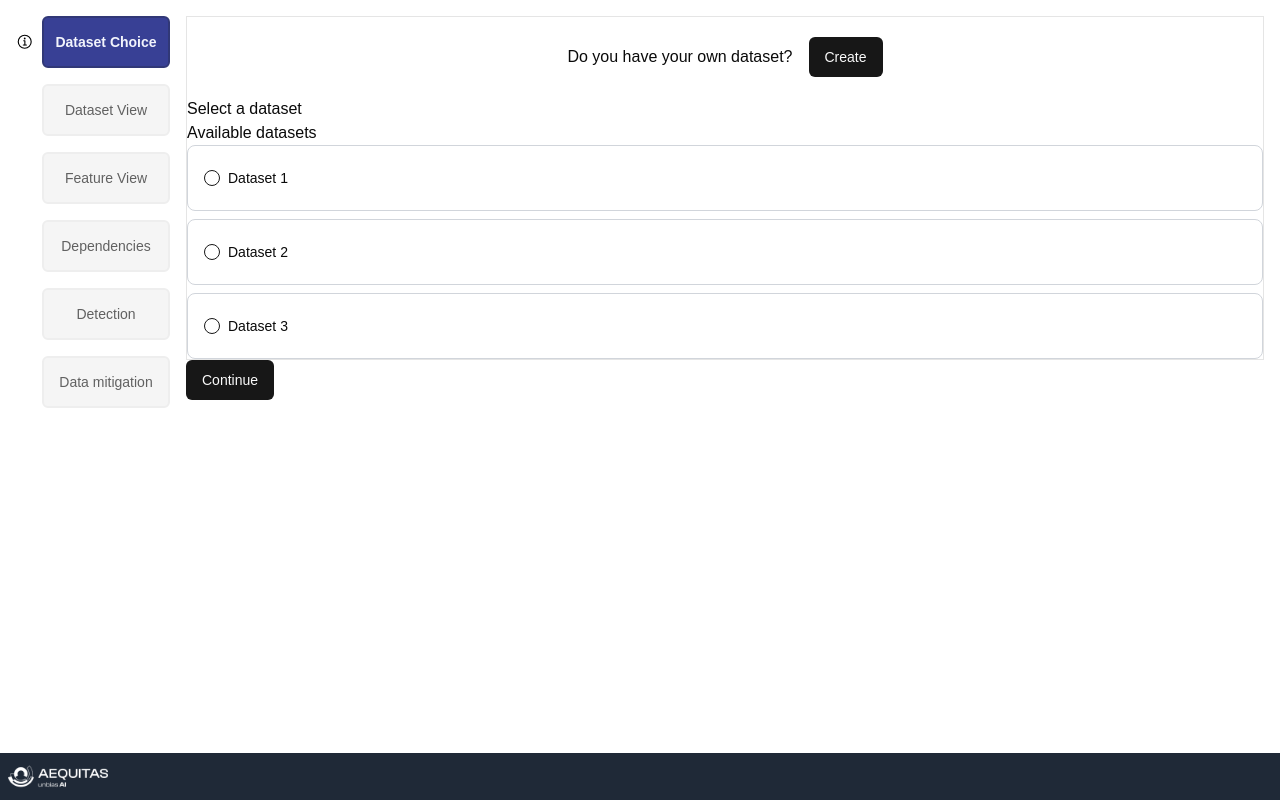
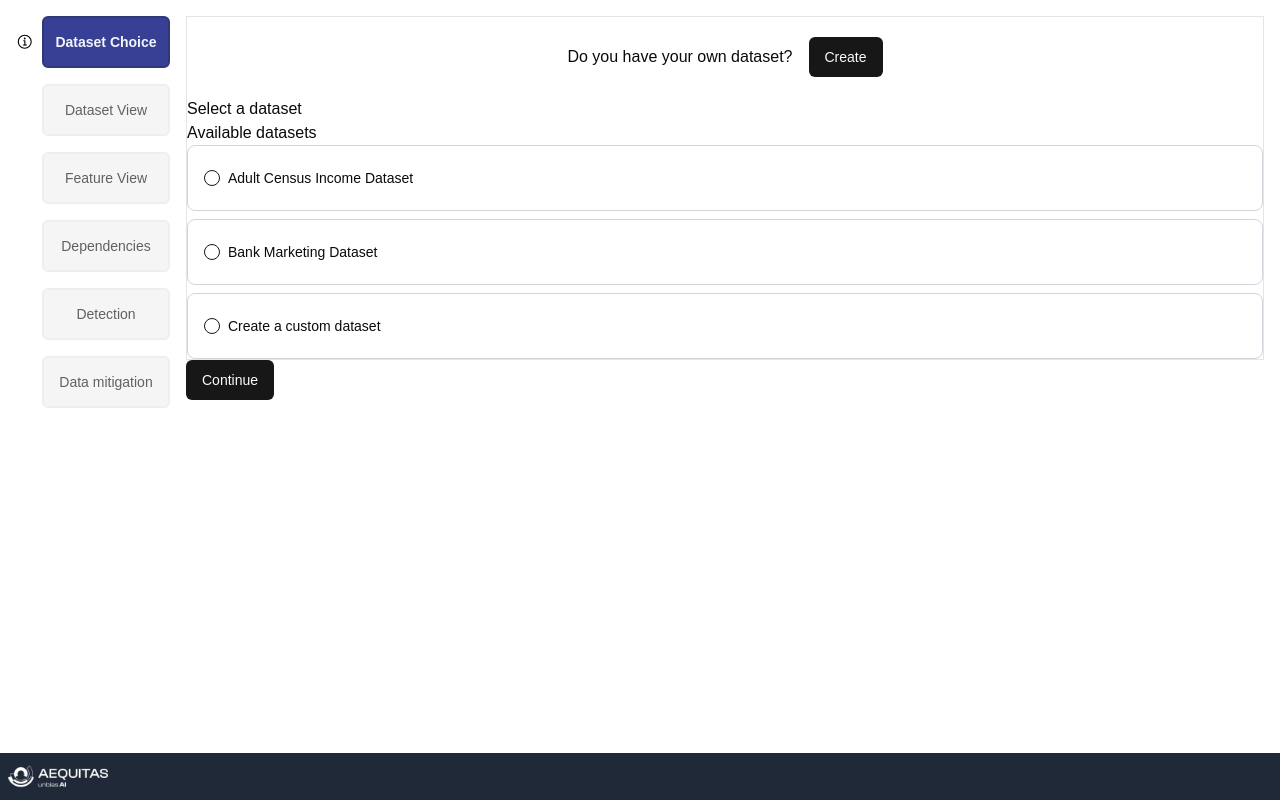
Before and after one commit to aequitas-aod/aequitas-frontend, a Next.js app: page /en/dataset-choice in a window 1280 px wide. Built offline with nearby package versions, Linux system fonts and the light colour scheme.

Commit message:
fix: update mock for DatasetSelection

```diff
--- /dev/null
+++ b/mocks/1_dataset-choice/1.json
@@ -0,0 +1,34 @@
+{
+    "id": {
+      "code": "p-1-DatasetSelection"
+    },
+    "text": "Choose a dataset or load your own.",
+    "description": "Select a dataset from the list below or load your own.",
+    "type": "single",
+    "answers": [
+      {
+        "id": {
+          "code": "p-1-AdultDataset"
+        },
+        "text": "Adult Census Income Dataset",
+        "description": "This dataset contains information about adults and their income.",
+        "select": true
+      },
+      {
+        "id": {
+          "code": "p-1-BankDataset"
+        },
+        "text": "Bank Marketing Dataset",
+        "description": "This dataset contains information about adults and their income.",
+        "select": false
+      },
+      {
+        "id": {
+          "code": "p-1-Custom"
+        },
+        "text": "Create a custom dataset",
+        "description": "This dataset contains information about adults and their income.",
+        "select": false
+      }
+    ]
+  }
--- /dev/null
+++ b/mocks/1_dataset-choice/mock.ts
@@ -0,0 +1,22 @@
+import questionarrie1 from "./1.json";
+
+export interface Answers {
+  id: {
+    code: string; // ID della risposta lato backend
+  };
+  text: string; // Nome intelleggibile del dataset
+  description?: string; // Descrizione breve del dataset
+  select: boolean; // Indica se è selezionato
+}
+
+export interface Questionnarie {
+  id: {
+    code: string; // ID della view lato backend
+  };
+  description: string; // Descrizione lunga della view
+  text: string; // Titolo della pagina
+  type: string; // Metadato che indica che alla fine verrà selezionato un solo elemento
+  answers: Answers[]; // Array di risposte
+}
+
+export const dataset: Questionnarie = questionarrie1;
--- a/src/components/molecules/RadioItem/index.tsx
+++ b/src/components/molecules/RadioItem/index.tsx
@@ -1,13 +1,13 @@
 import { Label } from "@/components/ui/label";
 import { RadioGroupItem } from "@/components/ui/radio-group";
-import { DatasetAnswer } from "@/features/dataset-choice/mock";
+import { Answers } from "../../../../mocks/1_dataset-choice/mock";
 
 export const RadioItem = ({
   option,
   selected,
   onSelect,
 }: {
-  option: DatasetAnswer;
+  option: Answers;
   selected: string | null;
   onSelect: (value: string) => void;
 }) => {
--- a/src/features/dataset-choice/mock.ts
+++ /dev/null
@@ -1,69 +0,0 @@
-export interface DatasetAnswer {
-  id: {
-    code: string; // ID della risposta lato backend
-  };
-  text: string; // Nome intelleggibile del dataset
-  description?: string; // Descrizione breve del dataset
-  size?: number; // in px
-  records?: number; // Numero di record
-  creationDate?: string; // Data di creazione
-  isSelected?: boolean; // Indica se è selezionato
-  isCustomDataset?: boolean; // Indica se è un dataset custom
-}
-
-export interface DatasetSelection {
-  id: {
-    code: string; // ID della view lato backend
-  };
-  longDescription: string; // Descrizione lunga della view
-  text: string; // Titolo della pagina
-  type: "single"; // Metadato che indica che alla fine verrà selezionato un solo elemento
-  answers: DatasetAnswer[]; // Array di risposte
-}
-
-export const datasetSelection: DatasetSelection = {
-  id: {
-    code: "dataset-choice",
-  },
-  text: "Dataset Choice",
-  longDescription: "This is a long description for the tooltip",
-  type: "single",
-  answers: [
-    {
-      id: {
-        code: "dataset-1",
-      },
-      text: "Dataset 1",
-      description: "This is a description for the answer",
-      size: 100,
-      records: 1000,
-      creationDate: "2021-01-01",
-      isSelected: true,
-      isCustomDataset: false,
-    },
-    {
-      id: {
-        code: "dataset-2",
-      },
-      text: "Dataset 2",
-      description: "This is a description for the answer",
-      size: 200,
-      records: 2000,
-      creationDate: "2021-02-02",
-      isSelected: false,
-      isCustomDataset: false,
-    },
-    {
-      id: {
-        code: "dataset-3",
-      },
-      text: "Dataset 3",
-      description: "This is a description for the answer",
-      size: 300,
-      records: 3000,
-      creationDate: "2021-03-03",
-      isSelected: true,
-      isCustomDataset: false,
-    },
-  ],
-};
--- a/src/features/dataset-choice/page.tsx
+++ b/src/features/dataset-choice/page.tsx
@@ -3,9 +3,8 @@ import { useTranslations } from "next-intl";
 import { useRouter } from "next/navigation";
 import { useState } from "react";
 import { CreateDatasetDialog } from "./create-dataset-dialog";
-import { datasetSelection } from "./mock";
-import { Label } from "@/components/ui/label";
-import { RadioGroup, RadioGroupItem } from "@/components/ui/radio-group";
+import { dataset } from "../../../mocks/1_dataset-choice/mock";
+import { RadioGroup } from "@/components/ui/radio-group";
 import { RadioItem } from "@/components/molecules/RadioItem";
 
 export const DatasetChoicePage = ({}) => {
@@ -13,7 +12,7 @@ export const DatasetChoicePage = ({}) => {
   const t = useTranslations("dataset-choice");
   const [selected, setSelected] = useState<string | null>(null);
 
-  const options = datasetSelection.answers;
+  const options = dataset.answers;
 
   const onSelect = (value: string) => {
     setSelected(value);
--- a/tsconfig.json
+++ b/tsconfig.json
@@ -13,6 +13,7 @@
     "isolatedModules": true,
     "jsx": "preserve",
     "incremental": true,
+
     "plugins": [
       {
         "name": "next"
```
Also changed, not shown: 1 other file (tests, documents, lock files or other folders).
